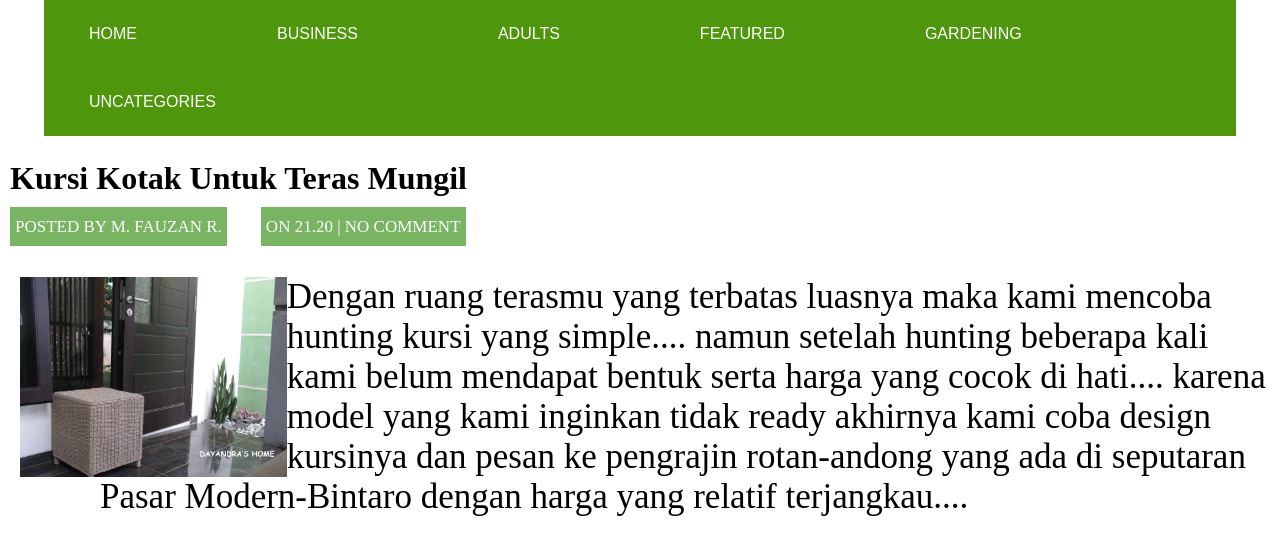
After one commit to LazyJanz/PemrogramanWeb, a PHP site: page /Latihan_CSS5.html in a window 1280 px wide. The commit adds this page. Shown: the top 555 px of the page. Run offline with PHP 8.4, Linux system fonts and the light colour scheme.

Commit message:
Added Latihan_CSS5.html and Latihan_CSS5.css

```diff
--- /dev/null
+++ b/Latihan_CSS5.css
@@ -0,0 +1,77 @@
+*{
+    margin: 0;
+    padding: 0;
+}
+nav{
+    margin: auto;
+    text-align: center;
+    width: 100%;
+    font-family:arial;
+}
+
+nav ul{
+    background: #4e960b;
+    padding: 0 20px;
+    list-style: none;
+    position: relative;
+    display: inline-table;
+    width: 90%;
+}
+
+nav ul li{
+    float: left;
+}
+
+nav ul li :hover{
+    background: #d68d9a;
+}
+
+nav ul li:hover a{
+    color: #000;
+}
+nav ul li a{
+    display: block;
+    padding: 25px;
+    color: #fff;
+    text-decoration: none;
+    margin-right: 90px;
+    margin-left: 0px;
+}
+
+.box span {
+    background-color: #78b462;
+    padding: 10px 5px;
+    margin-right: 20px;
+    margin-top:20px;
+    margin-left: 10px;
+    color: #fff;
+    font-size: 17px;
+}
+
+h1{
+    margin-top:20px;
+    margin-left:10px;
+}
+
+.box{
+    margin-top:20px;
+}
+
+.isi{
+    margin-top:40px;
+}
+
+.isi p{
+    align: center;
+    margin-left:100px;
+}
+
+.isi img{
+    float:left;
+    margin-left:20px;
+    height: 200px;
+}
+
+p {
+    font-size: 35px;
+}
--- /dev/null
+++ b/Latihan_CSS5.html
@@ -0,0 +1,30 @@
+<!DOCTYPE html>
+<html lang="en">
+<head>
+    <meta charset="UTF-8">
+    <meta name="viewport" content="width=\, initial-scale=1.0">
+    <title>Latihan Pemrograman Web</title>
+    <link href="Latihan_CSS5.css" rel="stylesheet" type="text/css">
+</head>
+<body>
+        <nav>
+            <ul>
+                <li><a href="#">HOME</a></li>
+                <li><a href="#">BUSINESS</a></li>
+                <li><a href="#">ADULTS</a></li>
+                <li><a href="#">FEATURED</a></li>
+                <li><a href="#">GARDENING</a></li>
+                <li><a href="#">UNCATEGORIES</a></li>
+            </ul>
+        </nav>
+        <h1>Kursi Kotak Untuk Teras Mungil</h1>
+        <div class="box">
+            <SPAN>POSTED BY M. FAUZAN R.</SPAN>
+            <SPAN>ON 21.20 | NO COMMENT</SPAN>
+        </div>
+        <div class="isi">
+            <img src="images/unnamed.jpg">
+            <p>Dengan ruang terasmu yang terbatas luasnya maka kami mencoba hunting kursi yang simple.... namun setelah hunting beberapa kali kami belum mendapat bentuk serta harga yang cocok di hati.... karena model yang kami inginkan tidak ready akhirnya kami coba design kursinya dan pesan ke pengrajin rotan-andong yang ada di seputaran Pasar Modern-Bintaro dengan harga yang relatif terjangkau....</p>
+        </div>
+    </body>
+</html>
```
Also changed, not shown: images/unnamed.jpg (added), style.css (line endings or trailing spaces).
